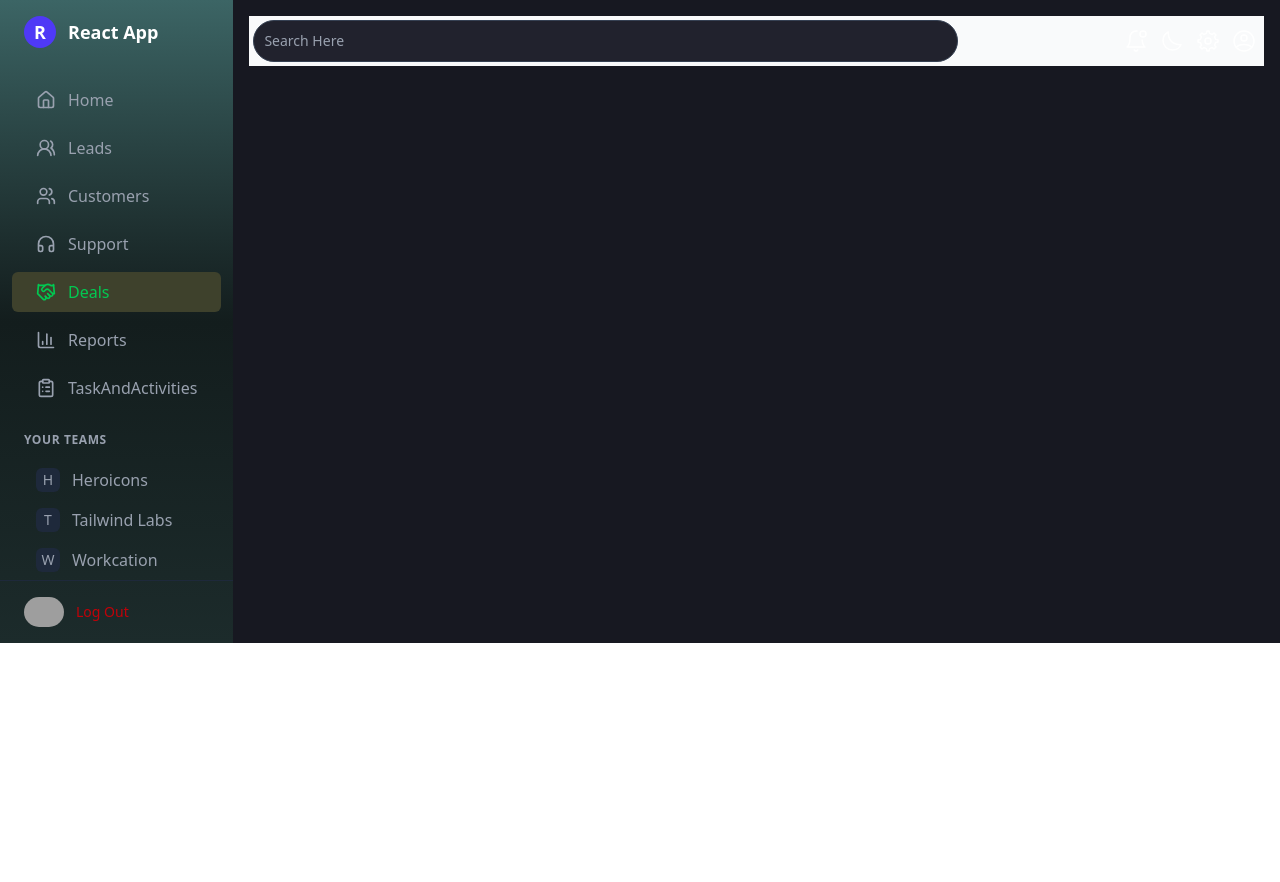
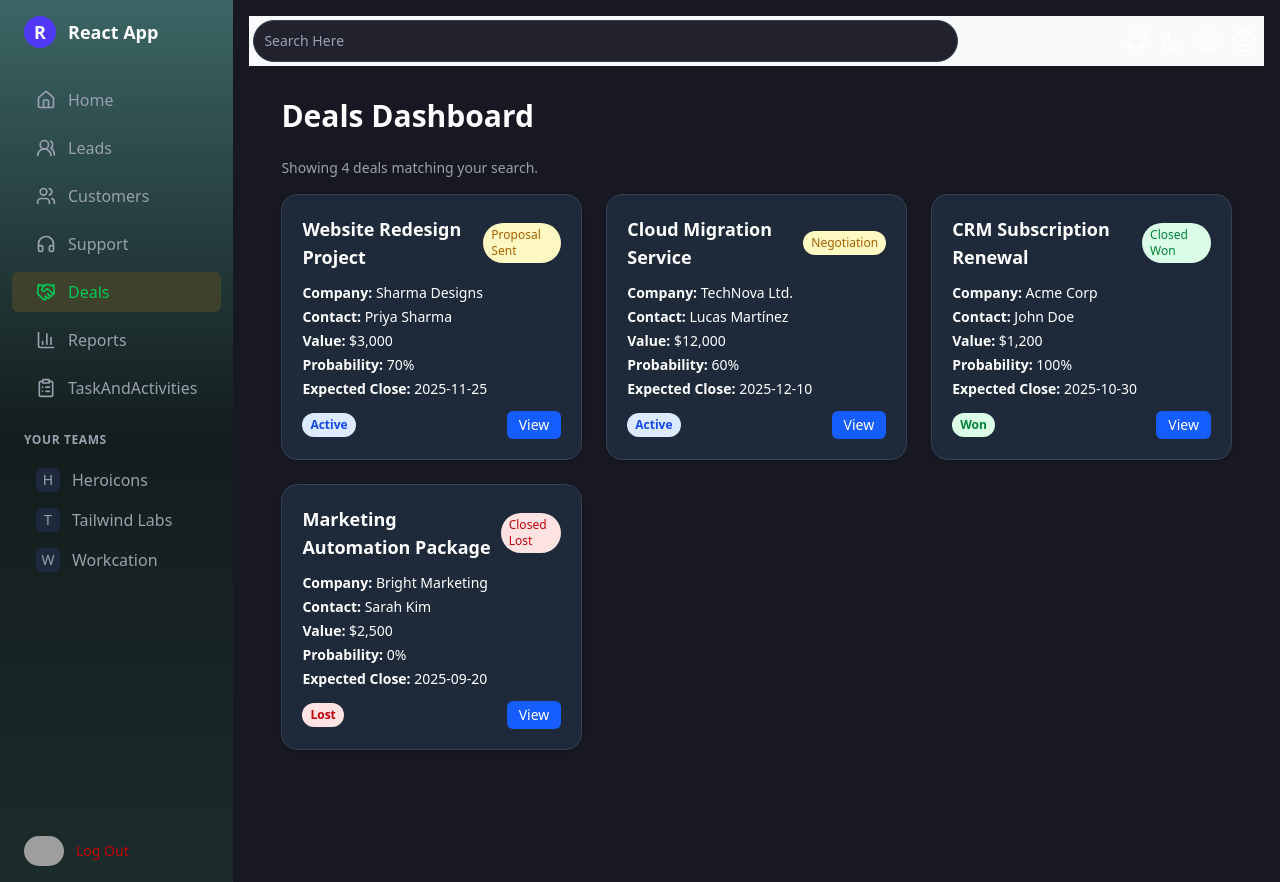
Before and after one commit to rajkumar1325/CRM-Website, a React (Vite) app: page /deals in a window 1280 px wide. Before the commit the page ends 800 px from the top, so only its background shows below. Built offline with nearby package versions, Linux system fonts and the light colour scheme; grey boxes are pictures that could not be loaded.

Commit message:
Adding the Deals section with theme toggle and search prop functionality

```diff
--- a/src/App.jsx
+++ b/src/App.jsx
@@ -9,6 +9,7 @@ import Leads from './assets/components/Leads/Leads.jsx';
 import Customer from './assets/components/Customers/Customer.jsx';
 import { useState } from 'react';
 import Support from './assets/components/customerSupport/Support.jsx';
+import Deals from './assets/components/Deals/Deals.jsx';
 
 function App() {
 
@@ -43,6 +44,12 @@ function App() {
                         element= {<Support/>}
                      />
 
+
+                        {/*Leads Section  */}
+                     <Route path = "/deals"
+                        element= {<Deals darkMode={"true"} searchQuery={search}/>}
+                     />
+
                      {/* <Route path="/team" element={<Team />} /> */}
 
                   </Routes>
--- a/src/assets/MockData/MockData.jsx
+++ b/src/assets/MockData/MockData.jsx
@@ -496,6 +496,70 @@ export const supportData = [
 
 
 
+export const dealsData = [
+  {
+    id: "DEAL-001",
+    name: "Website Redesign Project",
+    company: "Sharma Designs",
+    contactPerson: "Priya Sharma",
+    stage: "Proposal Sent",
+    value: "$3,000",
+    probability: 70,
+    expectedClose: "2025-11-25",
+    status: "Active",
+    assignedTo: "Sarah Kim",
+    notes: "Waiting for client to review proposal.",
+  },
+  {
+    id: "DEAL-002",
+    name: "Cloud Migration Service",
+    company: "TechNova Ltd.",
+    contactPerson: "Lucas Martínez",
+    stage: "Negotiation",
+    value: "$12,000",
+    probability: 60,
+    expectedClose: "2025-12-10",
+    status: "Active",
+    assignedTo: "John Doe",
+    notes: "Negotiation on pricing terms.",
+  },
+  {
+    id: "DEAL-003",
+    name: "CRM Subscription Renewal",
+    company: "Acme Corp",
+    contactPerson: "John Doe",
+    stage: "Closed Won",
+    value: "$1,200",
+    probability: 100,
+    expectedClose: "2025-10-30",
+    status: "Won",
+    assignedTo: "Priya Sharma",
+    notes: "Deal successfully renewed for 12 months.",
+  },
+  {
+    id: "DEAL-004",
+    name: "Marketing Automation Package",
+    company: "Bright Marketing",
+    contactPerson: "Sarah Kim",
+    stage: "Closed Lost",
+    value: "$2,500",
+    probability: 0,
+    expectedClose: "2025-09-20",
+    status: "Lost",
+    assignedTo: "Lucas Martínez",
+    notes: "Client chose competitor’s product.",
+  },
+];
+
+
+
+
+
+
+
+
+
+
 
 
 // CHECKBOX DATA
--- /dev/null
+++ b/src/assets/components/Deals/Deals.jsx
@@ -0,0 +1,225 @@
+import React, { useState } from "react";
+import { dealsData } from "../../MockData/MockData.jsx"; // Import mock data for deals
+
+// Component accepts darkMode (theme) and searchQuery (search text) as props
+const Deals = ({ darkMode, searchQuery }) => {
+  // State to keep track of the currently selected deal for modal view
+  const [selectedDeal, setSelectedDeal] = useState(null);
+
+  // Function to open the modal for a specific deal
+  const handleView = (deal) => {
+    setSelectedDeal(deal);
+  };
+
+  // Function to close the modal
+  const closeDialog = () => {
+    setSelectedDeal(null);
+  };
+
+  // ==============================
+  // 🔍 FILTER LOGIC
+  // ==============================
+  // Filters deals based on the search query (case-insensitive)
+  const filteredDeals = dealsData.filter((deal) => {
+    const query = searchQuery?.toLowerCase() || "";
+    return (
+      deal.name.toLowerCase().includes(query) ||
+      deal.company.toLowerCase().includes(query) ||
+      deal.contactPerson.toLowerCase().includes(query) ||
+      deal.stage.toLowerCase().includes(query) ||
+      deal.status.toLowerCase().includes(query)
+    );
+  });
+
+  return (
+    // Outer container - handles theme colors
+    <div
+      className={`min-h-screen transition-colors duration-300 ${
+        darkMode ? "bg-[#171821] text-white" : "bg-gray-100 text-gray-900"
+      } p-8`}
+    >
+      <div className="max-w-6xl mx-auto">
+        {/* Title */}
+        <h1 className="text-3xl font-bold mb-6">Deals Dashboard</h1>
+
+        {/* Info text showing count */}
+        <p className="mb-4 text-sm text-gray-400">
+          Showing {filteredDeals.length} deal
+          {filteredDeals.length !== 1 ? "s" : ""} matching your search.
+        </p>
+
+        {/* ==============================
+            DEALS GRID (FILTERED)
+           ============================== */}
+        <div className="grid md:grid-cols-2 lg:grid-cols-3 gap-6">
+          {filteredDeals.map((deal) => (
+            <div
+              key={deal.id}
+              className={`p-5 rounded-2xl shadow hover:shadow-lg transition duration-200 border ${
+                darkMode
+                  ? "bg-gray-800 border-gray-700"
+                  : "bg-white border-gray-200"
+              }`}
+            >
+              {/* Header - deal name and stage badge */}
+              <div className="flex items-center justify-between mb-3">
+                <h2 className="text-lg font-semibold">{deal.name}</h2>
+                <span
+                  className={`text-xs font-medium px-2 py-1 rounded-full ${
+                    deal.stage.includes("Won")
+                      ? "bg-green-100 text-green-700"
+                      : deal.stage.includes("Lost")
+                      ? "bg-red-100 text-red-700"
+                      : "bg-yellow-100 text-yellow-700"
+                  }`}
+                >
+                  {deal.stage}
+                </span>
+              </div>
+
+              {/* Deal info (compact view) */}
+              <p className="text-sm mb-1">
+                <strong>Company:</strong> {deal.company}
+              </p>
+              <p className="text-sm mb-1">
+                <strong>Contact:</strong> {deal.contactPerson}
+              </p>
+              <p className="text-sm mb-1">
+                <strong>Value:</strong> {deal.value}
+              </p>
+              <p className="text-sm mb-1">
+                <strong>Probability:</strong> {deal.probability}%
+              </p>
+              <p className="text-sm mb-1">
+                <strong>Expected Close:</strong> {deal.expectedClose}
+              </p>
+
+              {/* Status badge + View button */}
+              <div className="mt-3 flex justify-between items-center">
+                <span
+                  className={`text-xs font-semibold px-2 py-1 rounded-full ${
+                    deal.status === "Won"
+                      ? "bg-green-100 text-green-700"
+                      : deal.status === "Lost"
+                      ? "bg-red-100 text-red-700"
+                      : "bg-blue-100 text-blue-700"
+                  }`}
+                >
+                  {deal.status}
+                </span>
+                <button
+                  onClick={() => handleView(deal)}
+                  className="text-sm bg-blue-600 hover:bg-blue-700 text-white px-3 py-1 rounded-md transition"
+                >
+                  View
+                </button>
+              </div>
+            </div>
+          ))}
+
+          {/* Message when no results match search */}
+          {filteredDeals.length === 0 && (
+            <p className="col-span-full text-center text-gray-500 py-10">
+              No deals found for “{searchQuery}”.
+            </p>
+          )}
+        </div>
+      </div>
+
+      {/* ==============================
+          MODAL / DIALOG BOX
+         ============================== */}
+      {selectedDeal && (
+        <div className="fixed inset-0 flex items-center justify-center bg-black bg-opacity-50 z-50">
+          <div
+            className={`${
+              darkMode ? "bg-gray-900 text-white" : "bg-white text-gray-900"
+            } rounded-xl p-6 w-[90%] max-w-md shadow-lg relative`}
+          >
+            {/* Close button */}
+            <button
+              onClick={closeDialog}
+              className="absolute top-3 right-3 text-gray-400 hover:text-red-500 text-xl"
+            >
+              ✕
+            </button>
+
+            {/* Deal header */}
+            <h2 className="text-2xl font-semibold mb-2">{selectedDeal.name}</h2>
+            <p className="text-sm text-gray-400 mb-4">
+              Deal ID: {selectedDeal.id}
+            </p>
+
+            {/* Detailed deal info */}
+            <div className="space-y-2 text-sm">
+              <p>
+                <strong>Company:</strong> {selectedDeal.company}
+              </p>
+              <p>
+                <strong>Contact Person:</strong> {selectedDeal.contactPerson}
+              </p>
+              <p>
+                <strong>Stage:</strong>{" "}
+                <span
+                  className={`px-2 py-1 rounded text-xs ${
+                    selectedDeal.stage.includes("Won")
+                      ? "bg-green-100 text-green-700"
+                      : selectedDeal.stage.includes("Lost")
+                      ? "bg-red-100 text-red-700"
+                      : "bg-yellow-100 text-yellow-700"
+                  }`}
+                >
+                  {selectedDeal.stage}
+                </span>
+              </p>
+              <p>
+                <strong>Deal Value:</strong>{" "}
+                <span className="text-blue-500 font-semibold">
+                  {selectedDeal.value}
+                </span>
+              </p>
+              <p>
+                <strong>Probability:</strong> {selectedDeal.probability}%
+              </p>
+              <p>
+                <strong>Expected Close:</strong> {selectedDeal.expectedClose}
+              </p>
+              <p>
+                <strong>Status:</strong>{" "}
+                <span
+                  className={`px-2 py-1 rounded text-xs ${
+                    selectedDeal.status === "Won"
+                      ? "bg-green-100 text-green-700"
+                      : selectedDeal.status === "Lost"
+                      ? "bg-red-100 text-red-700"
+                      : "bg-blue-100 text-blue-700"
+                  }`}
+                >
+                  {selectedDeal.status}
+                </span>
+              </p>
+              <p>
+                <strong>Assigned To:</strong> {selectedDeal.assignedTo}
+              </p>
+              <p>
+                <strong>Notes:</strong> {selectedDeal.notes}
+              </p>
+            </div>
+
+            {/* Close button */}
+            <div className="mt-5 text-center">
+              <button
+                onClick={closeDialog}
+                className="px-4 py-2 bg-blue-600 hover:bg-blue-700 text-white rounded-lg"
+              >
+                Close
+              </button>
+            </div>
+          </div>
+        </div>
+      )}
+    </div>
+  );
+};
+
+export default Deals;
```
Also changed, not shown: 1 other file (tests, documents, lock files or other folders).
